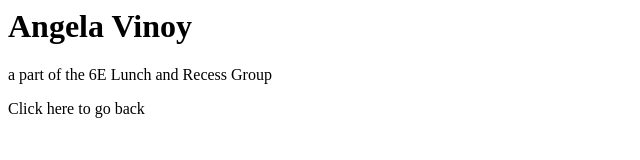
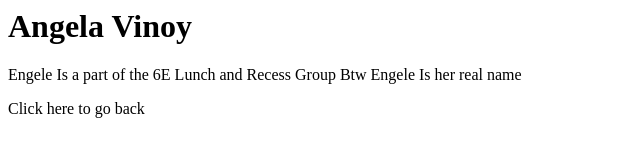
Before and after one commit to Dheer-White-hat-JR/Angela-Vinoy, a plain HTML site: page index.html in a window 1280 px wide. Shown: the whole page, without its empty margins (0-640 px from the left). Drawn offline with Linux system fonts and the light colour scheme.

Commit message:
Update index.html

```diff
--- a/index.html
+++ b/index.html
@@ -4,7 +4,10 @@
     <h1>Angela Vinoy</h1>
     </head>
 <body>
- <p>a part of the 6E Lunch and Recess Group   </p>
+ <p>Engele Is a part of the 6E Lunch and Recess Group
+
+ Btw Engele Is her real name
+ </p>
 
 <p>Click here to go back</p>
 
```
